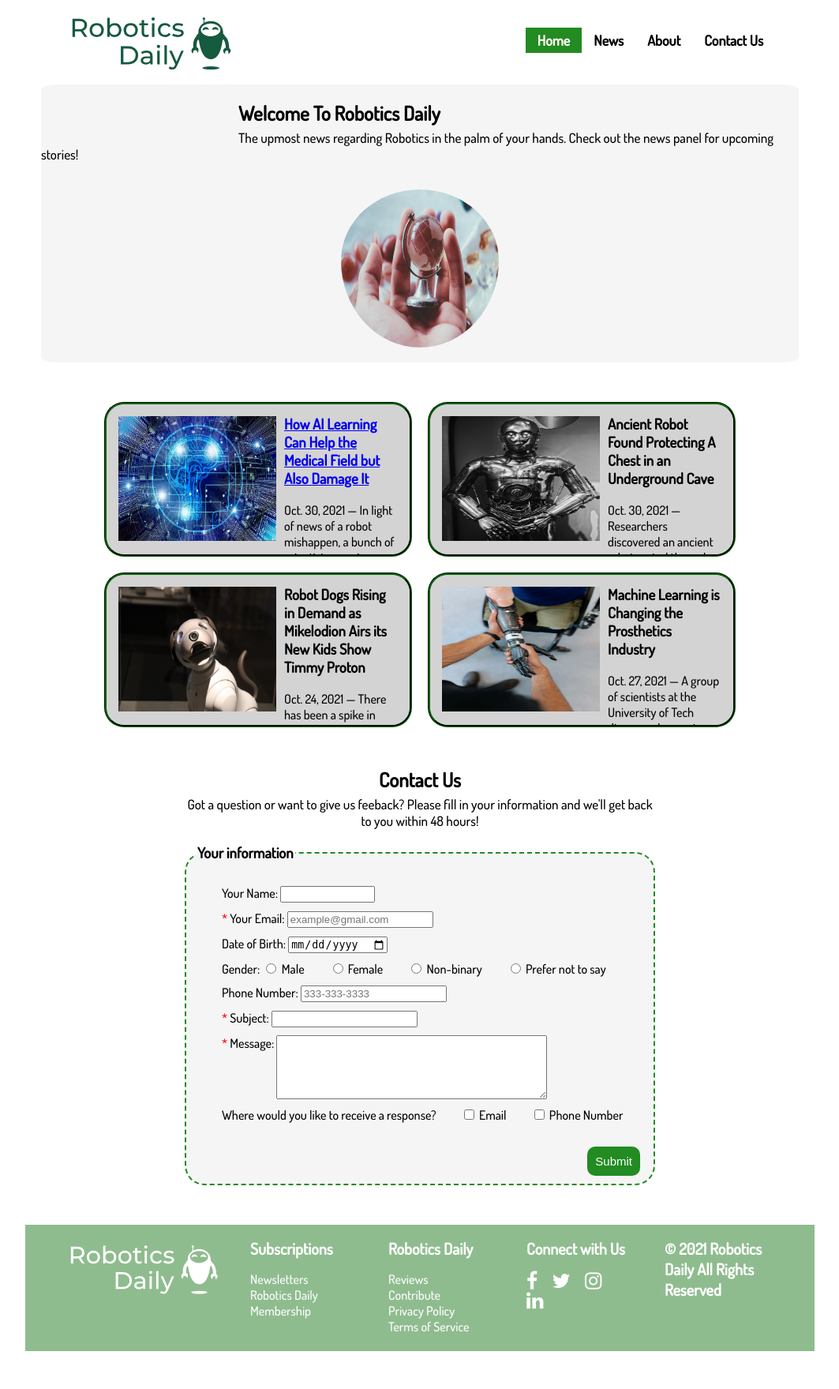
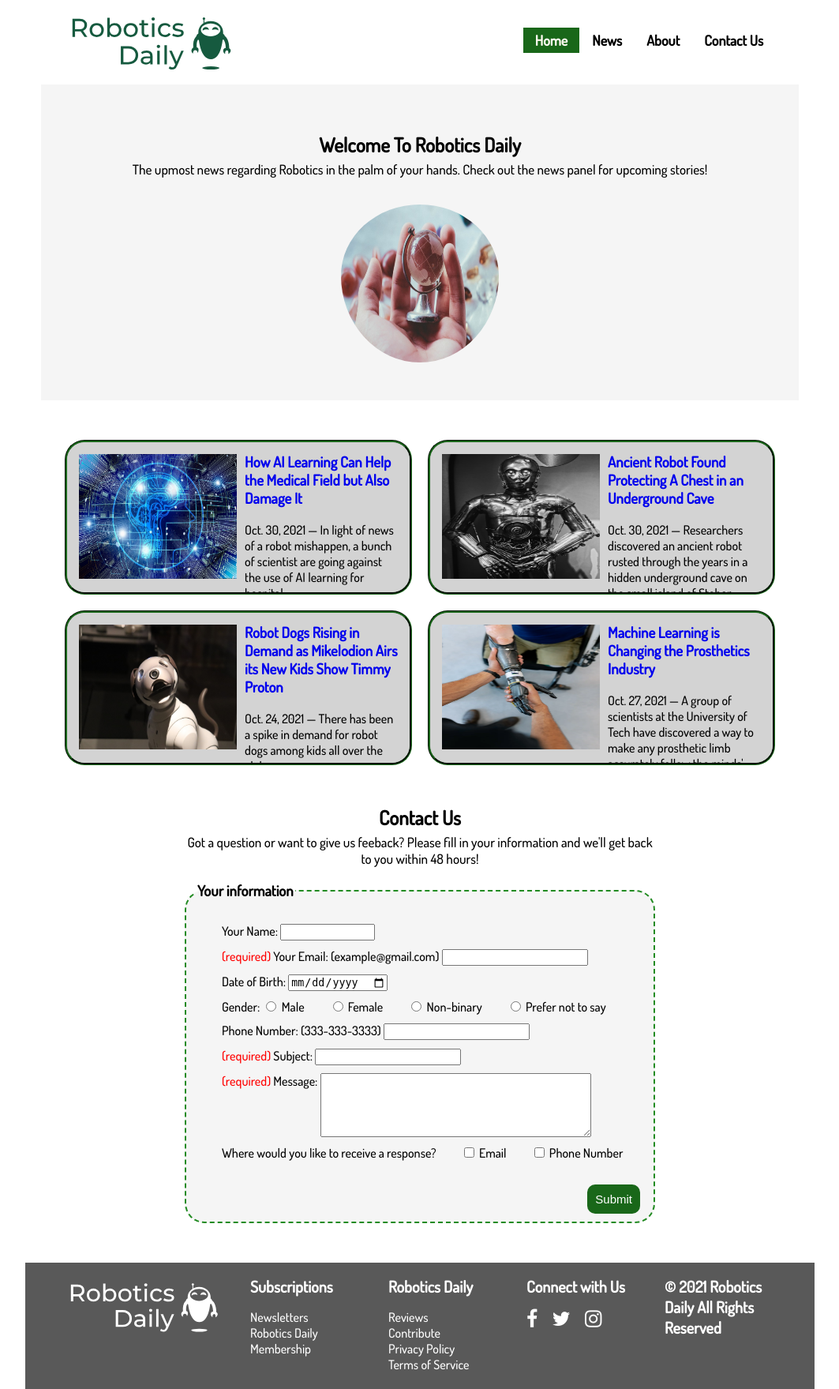
Before and after one commit to asagu383/Robotics-Daily-COMP2511-Assignment-Copy, a PHP site: page /titlepage.html in a window 1280 px wide. Shown: the whole page at 79% size, without its empty margins (108-1171 px from the left). Before the commit the page ends 1711 px from the top, so only its background shows below. Run offline with PHP 8.4, Linux system fonts and the light colour scheme.

Commit message:
11-27-21 v2

```diff
--- a/COMP 2511 Assignment 1/css/style-footer.css
+++ b/COMP 2511 Assignment 1/css/style-footer.css
@@ -1,44 +1,27 @@
 footer {
     width: 100%;
     height: 160px;
-    background-color: darkseagreen; /*Change to a shade of green later*/
+    background-color: #595959;
     font-family: 'Dosis', sans-serif;
     margin-top: 50px;
 }
 
 footer h2 {
     font-size: 20px;
-    color: white;
+    color: #FFFFFF;
 }
 
 footer a {
     text-decoration: none;
-    color: white;
-    background-color: darkseagreen;
-    /*font-size: 16px;*/
+    color: #FFFFFF;
+    background-color: #595959;
+
 }
 
 footer a:hover {
     background-color: transparent;
     color: black;
 }
-
-/*.row {
-    margin-left: 5%
-}*/
-
-/*footer div {
-    margin-left: 2%;
-}*/
-
-/*
-.column {
-    float: left;
-    width: 15%;
-    padding: 15px;
-    background-color: darkseagreen;
-
-}*/
 
 #footer-container {
     display: grid;
@@ -56,14 +39,12 @@ footer a:hover {
 }
 
 footer img {
-    /*position: absolute;*/
+    width: 200px;
     padding-top: 20px;
-    width: 200px;
 }
-
 
 a.fa {
     font-size: 25px;
     margin-right: 15px;
-    background-color: darkseagreen;
+    background-color: #595959;
 }
--- a/COMP 2511 Assignment 1/css/style-general.css
+++ b/COMP 2511 Assignment 1/css/style-general.css
@@ -11,21 +11,28 @@ body {
     flex-wrap: wrap;
 }
 
-/*Small device
-@media screen and (max-width: 650px) {
-    main {
-
+/*Small device*/
+@media screen and (max-width: 899px) {
+    .row-article {
+        margin-top: 20px;
     }
-}*/
+}
 
 
 /*Medium device*/
 @media screen and (min-width: 900px) and (max-width: 1200px) {
-
-
+    #main-content-container {
+        margin-top: 50px;
+        display: grid;
+        grid-template-columns: 1fr 1fr;
+        grid-template-rows: 1fr 1fr;
+        grid-gap: 20px 20px;
+        margin-right: 5%;
+        margin-left: 5%;
+    }
 }
 
-/*Large device*/
+/*Large device - mostly fluid*/
 @media screen and (min-width: 1201px) {
     header, main, footer {
         width: 1000px;
@@ -34,7 +41,13 @@ body {
 
     }
 
-    main {
-
+    #main-content-container {
+        margin-top: 50px;
+        display: grid;
+        grid-template-columns: 1fr 1fr;
+        grid-template-rows: 1fr 1fr;
+        grid-gap: 20px 20px;
+        margin-right: 5%;
+        margin-left: 5%;
     }
 }
--- a/COMP 2511 Assignment 1/css/style-header.css
+++ b/COMP 2511 Assignment 1/css/style-header.css
@@ -9,9 +9,12 @@ nav a {
     color: black;
     font-family: 'Dosis', sans-serif;
     padding: 5px 15px;
+    margin-left: 1px;
     background-color: white;
     font-weight: 700;
+
 }
+
 
 header {
     margin: 0;
@@ -19,44 +22,34 @@ header {
     width: 100%;
     height: 100px;
     background-color: white;
-    /*position: fixed;*/
-    /*border-bottom: dotted forestgreen;*/
+    position: relative;
+
 }
 
 nav ul {
     padding: 0;
     display: flex;
-    /*padding-left: 25em;*/
+
     margin-top: 40px;
     margin-right: 5%;
     float:right;
 
 }
 
-body {
-    margin: 0;
-}
-
 a:hover{;
-    background-color: black;
+    background-color: #595959;
     color: white;
 }
 
-/*a:hover:not(.active) {
-    background-color: darkseagreen;
-}*/
+.current {
+    background-color: #196719;
+    color: floralwhite;
 
-.current {
-    background-color: forestgreen;
-    color: floralwhite;
 }
 
 header img {
     width: 220px;
     float: left;
-    /*margin-left: 10%;
-    margin-top: -60px;
-    margin-bottom: -80px;*/
     margin-left: 5%;
     margin-top: -55px;
 }
--- a/COMP 2511 Assignment 1/css/style-title.css
+++ b/COMP 2511 Assignment 1/css/style-title.css
@@ -1,34 +1,43 @@
+/*For skip link*/
+#skip-to-main a{
+    position:absolute;
+    left:-10000px;
+    top:auto;
+    width:1px;
+    height:1px;
+    overflow:hidden;
+
+}
+
+#skip-to-main a:focus{
+    position:static;
+    width:auto;
+    height:auto;
+}
+
+/*Welcome section*/
 #welcome-container {
-    /*background-image: linear-gradient(to right, #228b57, #8b228b);*/
     background-color: whitesmoke;
-    height: 22em;
+    height: 25em;
     margin-top: -10px;
     margin-left: 2%;
     margin-right: 2%;
     color: black;
-    border-radius: 2%;
-    /*align-items: center;*/
-    /*display: flex;
-    flex-direction: column;*/
 }
 
 h1.welcome-content{
     font-size: 25px;
-    /*text-align: center;*/ /*Why won't it center anymore aaaahhh*/
+    text-align: center;
     margin-bottom: 25px;
-    padding-top: 20px;
-    /*margin-left: auto;
-    margin-right: auto;*/
+    padding-top:60px;
 
 }
 
 h2.welcome-content {
     font-size: 17px;
-    /*text-align: center;*/
+    text-align: center;
     margin-top: -20px;
     font-weight: normal;
-
-    position: ;
 
 }
 
@@ -42,26 +51,18 @@ img[src*="main"] {
     padding-top: 20px;
 }
 
-/* *** */
-
-#articles-container {
-    margin-top: 50px;
-    display: grid;
-    grid-template-columns: 1fr 1fr;
-    grid-gap: 20px 20px;
-    margin-right: 10%;
-    margin-left: 10%;
-}
+/*Main content section*/
 
 img[src*="thumbnail"] {
     width: 200px;
     height: 158px;
 }
 
+
 .row-article {
     height: 160px;
     padding: 15px;
-    border-color: darkgreen;
+    border-color: #196719;
     border-radius: 25px;
     border-style:groove;
     overflow: auto;
@@ -75,7 +76,12 @@ img[src*="thumbnail"] {
 
 }
 
-/* *** */
+section a {
+    text-decoration: none;
+}
+
+/*Contact Us section*/
+
 #contact-us-container {
     margin-top: 50px;
     width: 600px;
@@ -98,7 +104,7 @@ h2.contact-us-content {
     margin-bottom: 30px;
 }
 
-/* *** */
+/*Contact Us section - form*/
 
 input[name=name] {
     width: 20%;
@@ -107,6 +113,11 @@ input[name=name] {
 
 input[type=text, textarea]:focus {
     border: 2px solid;
+}
+
+input[type=submit]:hover, input[type=submit]:focus {
+    background: #595959;
+    color: #FFFFFF;
 }
 
 fieldset {
@@ -137,9 +148,9 @@ fieldset div {
 input[type=submit], input[type=reset] {
     padding: 5px 5px;
     cursor: pointer;
-    background-color: forestgreen;
+    background-color: #196719;
     border: none;
-    color: white;
+    color: #FFFFFF;
     padding: 10px;
     text-align: center;
     font-size: 15px;
--- a/COMP 2511 Assignment 1/titlepage.html
+++ b/COMP 2511 Assignment 1/titlepage.html
@@ -10,14 +10,15 @@
         <link rel="stylesheet" href="css/style-footer.css">
         <link rel="stylesheet" href="css/style-general.css">
         <link rel="stylesheet" href="css/style-title.css">
-        <!--<link rel="stylesheet" href="css/style-contact-us.css">-->
         <link href="https://fonts.googleapis.com/css2?family=Dosis:wght@500&displayswap" rel="stylesheet"> <!--Link to font-->
         <link rel="stylesheet" href="https://cdnjs.cloudflare.com/ajax/libs/font-awesome/4.7.0/css/font-awesome.min.css"> <!--Link to social media icons-->
 
     </head>
 
     <body>
-
+        <div id="skip-to-main">
+            <a href="#main-content-container"> Skip to main content </a>
+        </div>
         <header>
             <div>
                 <img src="images/rd_logo.svg" alt="Robotics Daily Logo">
@@ -30,6 +31,7 @@
                     <li><a href="about.html"> About </a></li>
                     <li><a href="contact-us.html"> Contact Us </a></li>
                 </ul>
+
             </nav>
 
 
@@ -42,11 +44,11 @@
                         <h2 class="welcome-content">The upmost news regarding Robotics in the palm of your hands. Check out the news panel for upcoming stories!</h2>
 
                     <div>
-                    <img src="images/robotics_main.jpg" alt="Global news on robotics">
+                        <img src="images/robotics_main.jpg" alt="A hand holding a globe ">
                     </div>
                 </div>
 
-            <div id="articles-container">
+                <div id="main-content-container">
                     <section>
 
                         <div class="row-article">
@@ -65,6 +67,7 @@
                                 </p>
                             </div>
                         </div>
+
                     </section>
 
 
@@ -74,7 +77,9 @@
 
                             <div class="article-snippet">
                                 <h3>
+                                    <a href="#">
                                         Ancient Robot Found Protecting A Chest in an Underground Cave
+                                    </a>
                                 </h3>
 
                                 <p>
@@ -88,12 +93,15 @@
                     </section>
 
                     <section>
+
                         <div class="row-article">
                             <img src="images/robot_dog_thumbnail.jpg" alt="Robot dog">
 
                             <div class="article-snippet">
                                 <h3>
+                                    <a href="#">
                                     Robot Dogs Rising in Demand as Mikelodion Airs its New Kids Show Timmy Proton
+                                    </a>
                                 </h3>
 
                                 <p>
@@ -105,16 +113,20 @@
                     </section>
 
                     <section>
+
                         <div class="row-article">
                             <img src="images/prosthetic_thumbnail.webp" alt="Prosthetic hand">
 
                             <div class="article-snippet">
                                 <h3>
+                                    <a href="#">
                                     Machine Learning is Changing the Prosthetics Industry
+                                    </a>
                                 </h3>
 
                                 <p>
-                                Oct. 27, 2021 — A group of scientists at the University of Tech discovered a way to make any prosthetic limb accurately follow the minds' will by up to 100% ...
+                                    Oct. 27, 2021 —
+                                    A group of scientists at the University of Tech have discovered a way to make any prosthetic limb accurately follow the minds' will by up to 100% ...
                                 </p>
                             </div>
                         </div>
@@ -135,9 +147,11 @@
                             </div>
 
                             <div>
-                            <label > <span> * </span> Your Email:
+                                <label > <span> (required) </span> Your Email: (example@gmail.com)
 
-                                <input name="email" type="email" pattern="[a-z0-9._%+-]+@[a-z0-9.-]+\.[a-z]{2,4}$" placeholder="example@gmail.com" required>
+                                    <input name="email" type="email" pattern="[a-z0-9._%+-]+@[a-z0-9.-]+\.[a-z]{2,4}$" required>
+
+
                                 </label>
                             </div>
 
@@ -166,20 +180,23 @@
                             </div>
 
                             <div>
-                            <label> Phone Number:
-                                <input name="tel" type="tel" pattern="[0-9]{3}[\-][0-9]{3}[\-][0-9]{4}" placeholder="333-333-3333">
+                                <label> Phone Number: (333-333-3333)
+                                    <input name="tel" type="tel" pattern="[0-9]{3}[\-][0-9]{3}[\-][0-9]{4}">
                                 </label>
                             </div>
 
                             <div>
-                            <label> <span> * </span> Subject:
+                                <label> <span> (required) </span> Subject:
                                     <input name="subject" type="text" maxlength="50" required>
+
                                 </label>
                             </div>
 
                             <div>
-                            <label for="textarea" class="required"> <span> * </span> Message:
+                                <label for="textarea" class="required">  <span> (required) </span> Message:
                                     <textarea id="textarea" name="textarea" cols="40" rows="5" required></textarea>
+
+
                                 </label>
                             </div>
 
@@ -204,6 +221,7 @@
                     </form>
                 </div>
             </main>
+
         </div>
 
         <footer>
@@ -214,7 +232,7 @@
                 </div>
 
 
-                <div class="column" id="right-of-logo">
+                <div class="column">
                     <h2> Subscriptions </h2>
                     <p><a href="#"> Newsletters </a></p>
                     <p><a href="#"> Robotics Daily Membership </a></p>
@@ -233,7 +251,7 @@
                     <a href="#" class="fa fa-facebook"></a>
                     <a href="#" class="fa fa-twitter"></a>
                     <a href="#" class="fa fa-instagram"></a>
-                    <a href="#" class="fa fa-linkedin"></a>
+                    <!--<a href="#" class="fa fa-linkedin"></a>-->
                 </div>
 
                 <div class="column">
```
Also changed, not shown: COMP 2511 Assignment 1/about.html (+6 -6 lines), COMP 2511 Assignment 1/contact-us.html (+4 -5 lines), COMP 2511 Assignment 1/images/robotics_main.webp (added). Lines whose indentation alone changed are shown as unchanged.
